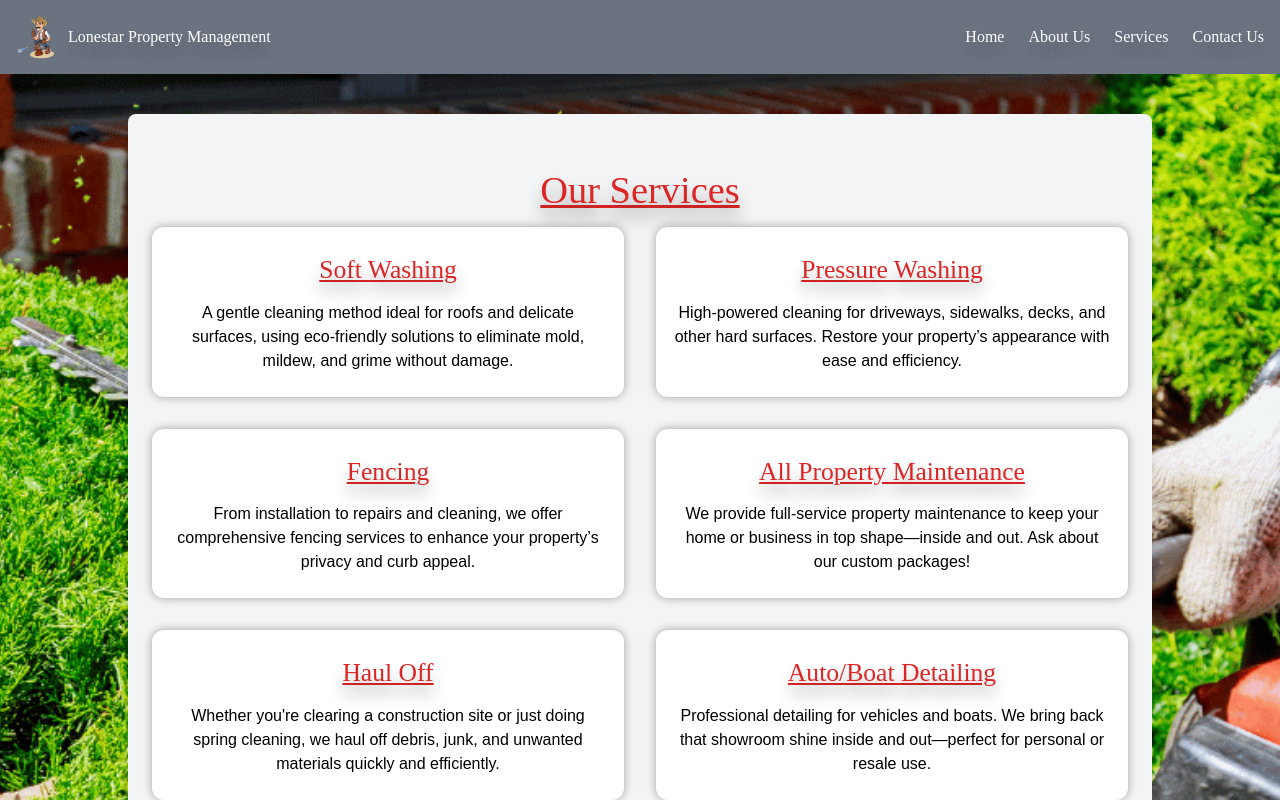
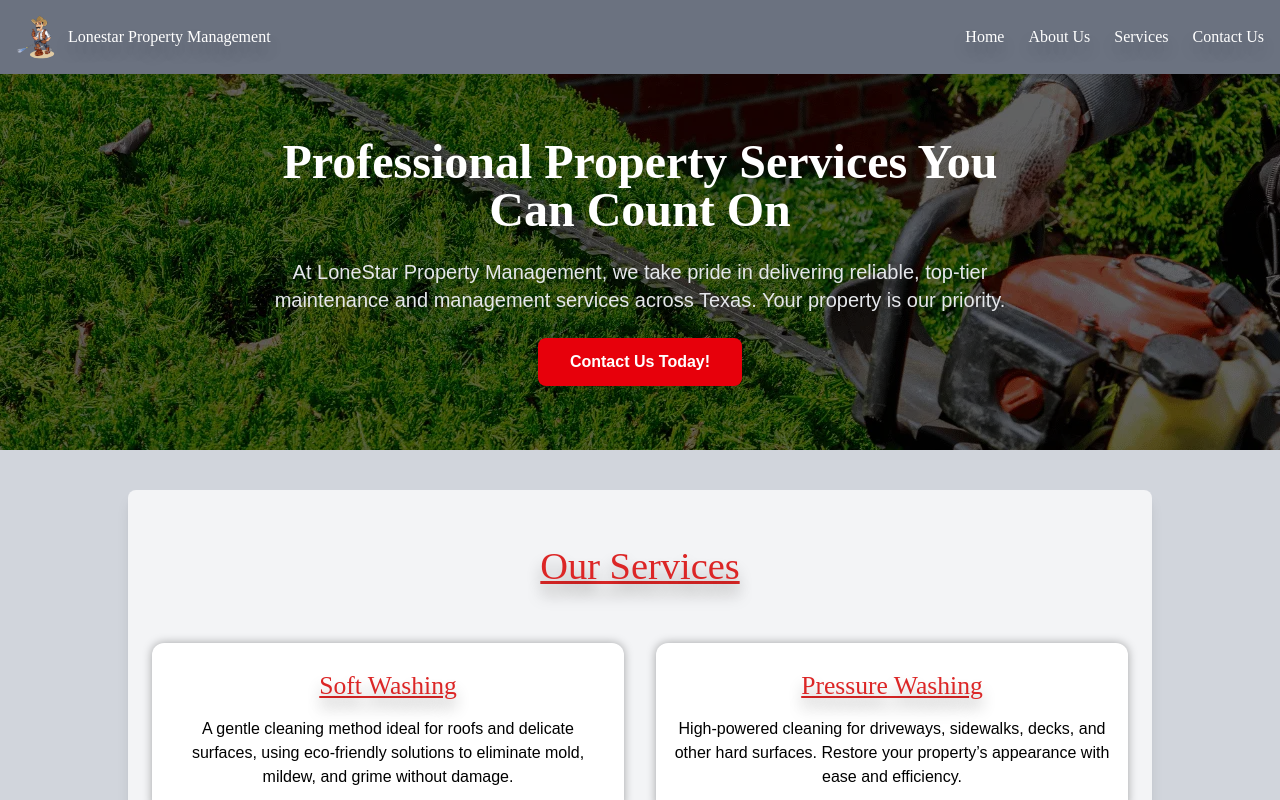
Before and after one commit to laughingelf/LonestarPM, a React (Vite) app: page /services in a window 1280 px wide. Shown: the top 800 px of the page. Built offline with nearby package versions, Linux system fonts and the light colour scheme; a web font is replaced by a local one.

Commit message:
added heros

```diff
--- /dev/null
+++ b/src/components/AboutHero.jsx
@@ -0,0 +1,35 @@
+import { Link } from "react-router-dom";
+
+const AboutHero = () => {
+    return (
+      <section className="relative min-h-[40vh] flex items-center justify-center px-6 py-16 overflow-hidden">
+        {/* Background Image */}
+        <img
+          src="/img/lspm-header2.webp"
+          alt="About LoneStar Property Management"
+          className="absolute inset-0 w-full h-full object-cover z-0"
+        />
+
+        {/* Dark Overlay */}
+        <div className="absolute inset-0 bg-black/60 z-10" />
+
+        {/* Content */}
+        <div className="relative z-20 max-w-3xl text-center text-white space-y-6">
+          <h1 id="cowboy" className="text-4xl sm:text-5xl font-bold text-shadow">
+            The LoneStar Difference
+          </h1>
+          <p className="text-lg sm:text-xl text-gray-200">
+            At LoneStar Property Management, we take pride in providing reliable, top-quality property solutions across Texas. Learn more about our mission, values, and the people who make it all happen.
+          </p>
+          <Link
+            to='/contact'
+            className="inline-block bg-red-600 hover:bg-blue-700 text-white px-8 py-3 rounded-lg font-semibold shadow-lg hover:scale-110 transition"
+          >
+            Contact Us Today!
+          </Link>
+        </div>
+      </section>
+    );
+  };
+
+  export default AboutHero;
--- /dev/null
+++ b/src/components/ContactHero.jsx
@@ -0,0 +1,27 @@
+const ContactHero = () => {
+    return (
+      <section className="relative min-h-[40vh] flex items-center justify-center px-6 py-16 overflow-hidden">
+        {/* Background Image */}
+        <img
+          src="/img/lspm-header2.webp"
+          alt="Contact LoneStar Property Management"
+          className="absolute inset-0 w-full h-full object-cover z-0"
+        />
+
+        {/* Dark Overlay */}
+        <div className="absolute inset-0 bg-black/60 z-10" />
+
+        {/* Content */}
+        <div className="relative z-20 max-w-2xl text-center text-white space-y-6">
+          <h1 id="cowboy" className="text-4xl sm:text-5xl font-bold text-shadow">
+            Get in Touch with LoneStar Property Management
+          </h1>
+          <p className="text-lg sm:text-xl text-gray-200">
+            Whether you’re looking for property services or have a question, we’re here to help. Reach out today — let’s talk about how we can serve you.
+          </p>
+        </div>
+      </section>
+    );
+  };
+
+  export default ContactHero;
--- a/src/components/Hero.jsx
+++ b/src/components/Hero.jsx
@@ -7,7 +7,7 @@ const HeroSection = () => {
 
     return (
 
-        <section className="relative w-full h-screen " >
+        <section className="relative w-full h-screen md:h-[70vh] " >
              {/* Background Image Behind Cards */}
              <picture>
                 <source media="(min-width: 1024px)" srcSet="/img/lspm-header2.webp" type="image/webp" />
--- /dev/null
+++ b/src/components/ServicesHero.jsx
@@ -0,0 +1,35 @@
+import { Link } from "react-router-dom";
+
+const ServicesHero = () => {
+    return (
+      <section className="relative min-h-[40vh] flex items-center justify-center px-6 py-16 overflow-hidden">
+        {/* Background Image */}
+        <img
+          src="/img/lspm-header2.webp"
+          alt="Texas property landscape"
+          className="absolute inset-0 w-full h-full object-cover z-0"
+        />
+
+        {/* Overlay */}
+        <div className="absolute inset-0 bg-black/60 z-10" />
+
+        {/* Content */}
+        <div className="relative z-20 max-w-3xl text-center text-white space-y-6">
+          <h1 id="cowboy" className="text-4xl sm:text-5xl font-bold text-shadow">
+            Professional Property Services You Can Count On
+          </h1>
+          <p className="text-lg sm:text-xl text-gray-200">
+            At LoneStar Property Management, we take pride in delivering reliable, top-tier maintenance and management services across Texas. Your property is our priority.
+          </p>
+          <Link
+            to='/contact'
+            className="inline-block bg-red-600 hover:bg-blue-700 text-white px-8 py-3 rounded-lg font-semibold shadow-lg hover:scale-110 transition"
+          >
+            Contact Us Today!
+          </Link>
+        </div>
+      </section>
+    );
+  };
+
+  export default ServicesHero;
--- a/src/index.css
+++ b/src/index.css
@@ -151,6 +151,10 @@
   font-family: "Rye", serif;
   font-size: 4vw;
   margin-bottom: .5rem;
+}
+
+#cowboy {
+  font-family: "Rye", serif;
 }
 
 #about-hero p {
@@ -353,6 +357,7 @@
   }
 }
 
+
 .landing-info {
   background-color: white;
   padding: 2rem;
@@ -369,6 +374,11 @@
   text-shadow: 0 10px 15px rgba(0, 10, 0, 0.333);
   text-align: center;
   margin-bottom: .7rem;
+}
+
+#learn-lnk {
+  color: rgb(220, 38, 38);
+  font-size: 1.5vw;
 }
 
 .landing-info p {
--- a/src/pages/About.jsx
+++ b/src/pages/About.jsx
@@ -2,14 +2,16 @@ import React from "react";
 import Navbar from "../components/Navbar";
 import Footer from "../components/Footer";
 import { Link } from 'react-router-dom';
+import AboutHero from "../components/AboutHero";
 
 const About = () => {
   return (
     <>
       <Navbar />
+      <AboutHero/>
       <div>
 
-        <section id='about-hero'>
+        {/* <section id='about-hero'>
           <div className="bg-black/60 w-full h-full">
             <div className="max-w-5xl mx-auto text-center px-4 py-16 sm:py-20">
               <h1>About Us</h1>
@@ -18,7 +20,7 @@ const About = () => {
               </p>
             </div>
           </div>
-        </section>
+        </section> */}
 
         <section className="px-6 py-12 bg-gray-100">
           <div className="max-w-7xl mx-auto flex flex-col lg:flex-row items-stretch gap-8">
@@ -26,7 +28,7 @@ const About = () => {
             {/* Image Section */}
             <div id="landing-img" className="-translate-x-8">
             <picture>
-              <source srcSet="/img/mascot-about-lg.png" type="image/webp" />
+              <source srcSet="/img/mascot-about-lg.png" type="image/png" />
 
               <img
               src="/img/mascot-about-lg.png" // replace with your image path
@@ -113,6 +115,14 @@ const About = () => {
                   </ul>
                 </div>
               </div>
+              <div className="flex justify-center mt-12">
+                <Link
+                  to="/contact"
+                  className="bg-red-600 text-2xl hover:bg-blue-700 text-white px-8 py-3 rounded-lg font-semibold shadow-lg hover:scale-110 transition"
+                >
+                  Contact Us Today!
+                </Link>
+              </div>
             </div>
           </div>
         </section>
--- a/src/pages/Contact.jsx
+++ b/src/pages/Contact.jsx
@@ -1,15 +1,14 @@
 import Navbar from "../components/Navbar";
 import Footer from "../components/Footer";
 import ContactForm from "../components/ContactForm"
+import ContactHero from "../components/ContactHero";
 
 const Contact = () => {
   return (
     <>
       <Navbar />
-      <div
-        className="min-h-screen bg-cover bg-center bg-no-repeat"
-        style={{ backgroundImage: "url('/img/lspm-header2.png')" }}
-      >
+      <ContactHero/>
+      <div className="min-h-screen bg-cover bg-center bg-no-repeat">
         <div className="py-10">
           <div id="contact-title" className="bg-gray-200 text-black py-10 px-6 rounded-lg shadow-lg max-w-3xl mx-auto">
             <h2>Request a Free Quote</h2>
--- a/src/pages/LandingPage.jsx
+++ b/src/pages/LandingPage.jsx
@@ -57,7 +57,7 @@ function LandingPage() {
 
                 </section>
                 <section className="flex justify-center">
-                    <Link  onClick={() => window.scrollTo(0, 0)} to='/about-us' id="about-us-btn">Learn About Us</Link>
+                    <Link  onClick={() => window.scrollTo(0, 0)} to='/about-us' id="about-us-btn">Who We Are</Link>
                 </section>
 
                 <section className="px-4 py-8">
@@ -72,6 +72,7 @@ function LandingPage() {
                                 your property with services like concrete sealing, haul off, and full property maintenance to keep your space looking
                                 its best. Let us help you with quick, hassle-free estimates that give you peace of mind and a job well done.
                             </p>
+                            <Link to='/contact' className=""><p id="learn-lnk" className="hover:translate-x-2">Learn More →</p> </Link>
                         </div>
 
                         <div class='landing-info'>
@@ -84,6 +85,7 @@ function LandingPage() {
                             it’s our own — with respect, attention to detail, and a true Texas work ethic. When you choose Lonestar, you're choosing a team your
                              community already counts on.
                             </p>
+                            <Link to='/contact' className=""><p id="learn-lnk" className="hover:translate-x-2">Learn More →</p> </Link>
                         </div>
 
                         <div class='landing-info'>
@@ -95,6 +97,7 @@ function LandingPage() {
                               equipment and eco-friendly products to ensure the job is done right the first time. You can count on us for dependable service, clear communication,
                                and a commitment to exceeding your expectations every time.
                             </p>
+                            <Link to='/contact' className=""><p id="learn-lnk" className="hover:translate-x-2">Learn More →</p> </Link>
                         </div>
 
                         <div class='landing-info'>
@@ -106,6 +109,7 @@ function LandingPage() {
                               techniques and equipment to ensure that nothing is harmed, leaving your property looking spotless and well-maintained. Your satisfaction and peace
                                of mind are our top priorities.
                             </p>
+                            <Link to='/contact' className=""><p id="learn-lnk" className="hover:translate-x-2">Learn More →</p> </Link>
                         </div>
                     </div>
                 </section>
--- a/src/pages/Services.jsx
+++ b/src/pages/Services.jsx
@@ -2,24 +2,26 @@ import Navbar from "../components/Navbar";
 import Footer from "../components/Footer";
 import ScrollingGallery from "../components/ScrollingGallery";
 import { Link } from 'react-router-dom';
+import ServicesHero from "../components/ServicesHero";
 
 const Services = () => {
   return (
     <>
       <Navbar />
+      <ServicesHero/>
       <div
-        className="min-h-screen bg-cover bg-center bg-no-repeat pb-6 pt-6 md:pt-10"
-        style={{
-          backgroundImage: "url('/img/lspm-header2.png')",
-          backgroundSize: 'cover', // Ensures image covers full screen
-          backgroundPosition: 'center',
-          // backgroundAttachment: 'fixed' // Keeps the image fixed while scrolling
-        }}
+        className="min-h-screen bg-cover bg-center bg-gray-300 bg-no-repeat pb-6 pt-6 md:pt-10"
+        // style={{
+        //   backgroundImage: "url('/img/lspm-header2.png')",
+        //   backgroundSize: 'cover', // Ensures image covers full screen
+        //   backgroundPosition: 'center',
+        //   // backgroundAttachment: 'fixed' // Keeps the image fixed while scrolling
+        // }}
       >
         {/* <ScrollingGallery/> */}
         <div id="services" className="bg-gray-100 bg-opacity-30 text-black py-12 px-6 rounded-lg shadow-lg max-w-5xl mx-auto mb-10">
           <h2>Our Services</h2>
-          <div className="grid md:grid-cols-2 gap-8 auto-rows-fr">
+          <div className="grid md:grid-cols-2 gap-8 auto-rows-fr mt-12">
             <div class='service'>
               <h3>Soft Washing</h3>
               <p>
```
